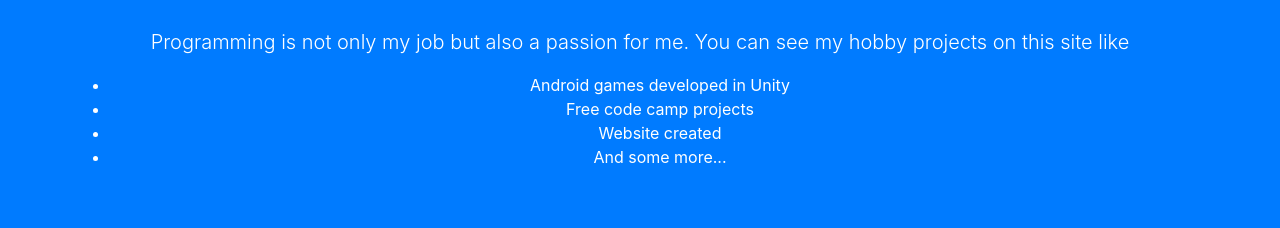
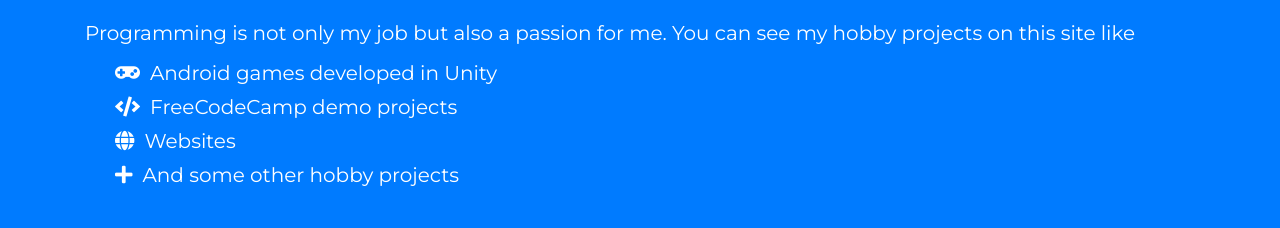
Before and after one commit to acgabor/acgabor.github.io, a website with bundled scripts: page index.html in a window 1280 px wide. Shown: the part 724-952 px from the top of the page. Built offline with nearby package versions, Linux system fonts and the light colour scheme.

Commit message:
privacy policy added, header upgraded

```diff
--- /dev/null
+++ b/css/mystyle.css
@@ -0,0 +1,24 @@
+.project-list {
+  list-style-type: none;
+  padding: 0;
+}
+
+.project-list li {
+  margin-bottom: 10px;
+  padding-left: 30px;
+  position: relative;
+}
+
+.project-list li::before {
+  content: none; /* Bullet character */
+  color: #fff; /* Change the color as per your design */
+  font-size: 18px;
+  position: absolute;
+  left: 0;
+}
+
+/* Style for Font Awesome icons */
+.project-list li i {
+  margin-right: 10px;
+  color: #fff; /* Change the color as per your design */
+}
--- a/index.html
+++ b/index.html
@@ -23,6 +23,9 @@
 
   <!-- Custom styles for this template -->
   <link href="css/freelancer.min.css" rel="stylesheet">
+
+  <!-- my styles for this template -->
+  <link href="css/mystyle.css" rel="stylesheet">
 
   <!-- activate google adsense -->
   <meta name="google-adsense-account" content="ca-pub-6508864413591394">
@@ -54,25 +57,23 @@
   </nav>
 
   <!-- Header -->
-  <header class="masthead bg-primary text-white text-center">
-    <div class="container">
+  <header class="masthead bg-primary">
+    <div class="container text-white text-center">
       <img class="img-fluid mb-5 d-block mx-auto" src="img/profile.png" alt="">
       <h1 class="text-uppercase mb-0">ACGABOR</h1>
       <h2 class="text-uppercase mb-0"><i>Gabor Vajda</i></h1>
         <hr class="star-light">
         <h2 class="font-weight-light mb-0">Programmer and Mechanical engineer</h2>
-		<div class="row">
-			<div style="width:100%;text-align:center">
-				<p class="lead">
-          <br>Programming is not only my job but also a passion for me. You can see my hobby projects on this site like
-          <ul>
-            <li>Android games developed in Unity
-            <li>Free code camp projects
-            <li>Website created
-            <li>And some more...
+      </div>
+    <div class="container text-white mt-4">
+      <div style="width:100% ">
+        <h5 class="font-weight-light mb-4">Programming is not only my job but also a passion for me. You can see my hobby projects on this site like
+        <ul class="project-list mt-3">
+          <li><i class="fas fa-gamepad"></i>Android games developed in Unity</li>
+          <li><i class="fas fa-code"></i>FreeCodeCamp demo projects</li>
+          <li><i class="fas fa-globe"></i>Websites</li>
+          <li><i class="fas fa-plus"></i>And some other hobby projects</li>
         </ul>
-        </p>
-			</div>
       </div>
     </div>
   </header>
@@ -338,6 +339,9 @@
 
   <div class="copyright py-4 text-center text-white">
     <div class="container">
+      <div class="mx-0 mx-lg-1">
+        <a class="py-3 px-0 px-lg-3 mylink" style="text-decoration: none !important;color:#fff" target="_blank" href="https://sites.google.com/view/acgabor-portfolio-privacy/home">Privacy Policy</a>
+      </div>
       <small>Created by acgabor 2019</small>
     </div>
   </div>
```
Lines whose indentation alone changed are shown as unchanged.
